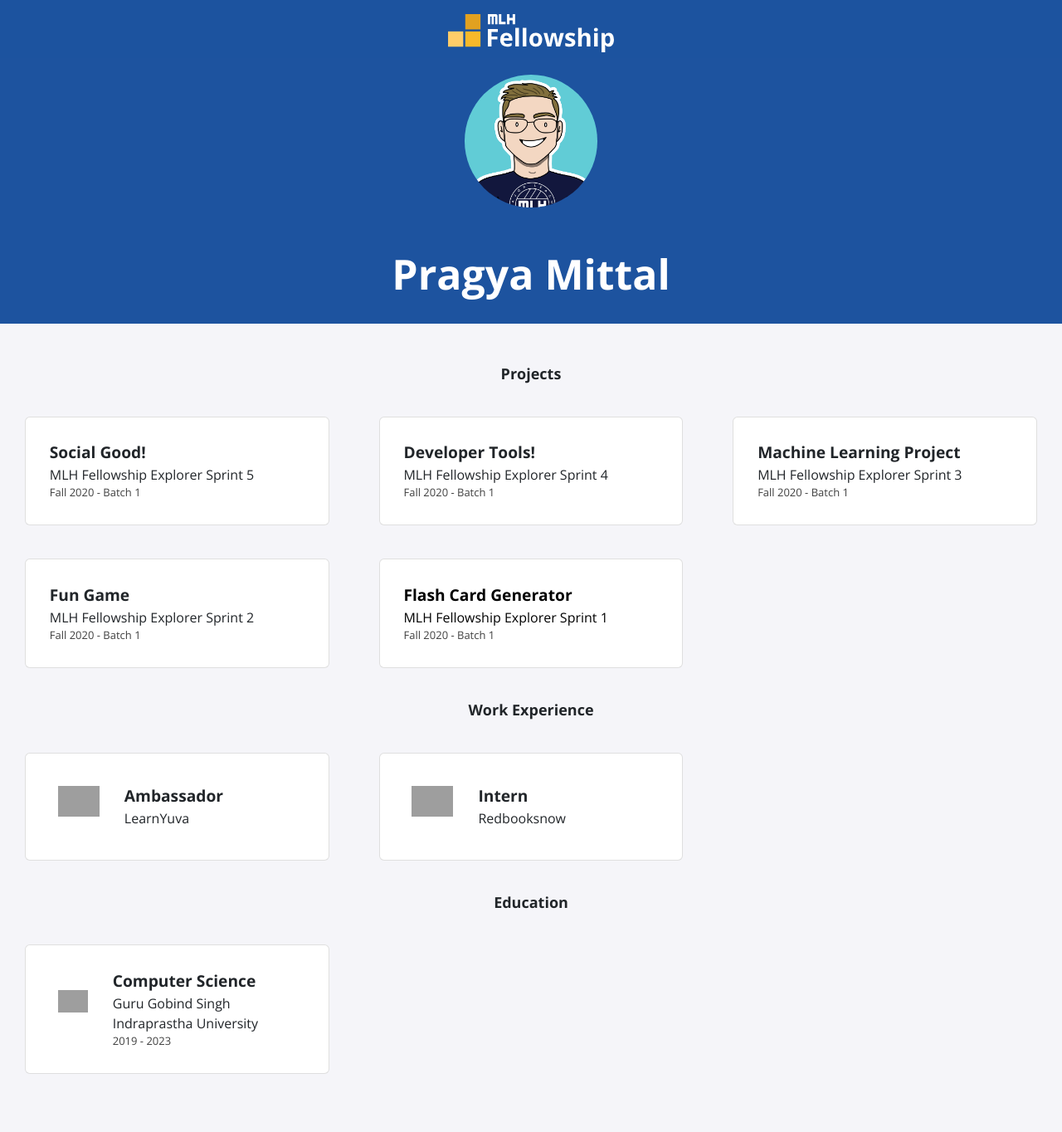
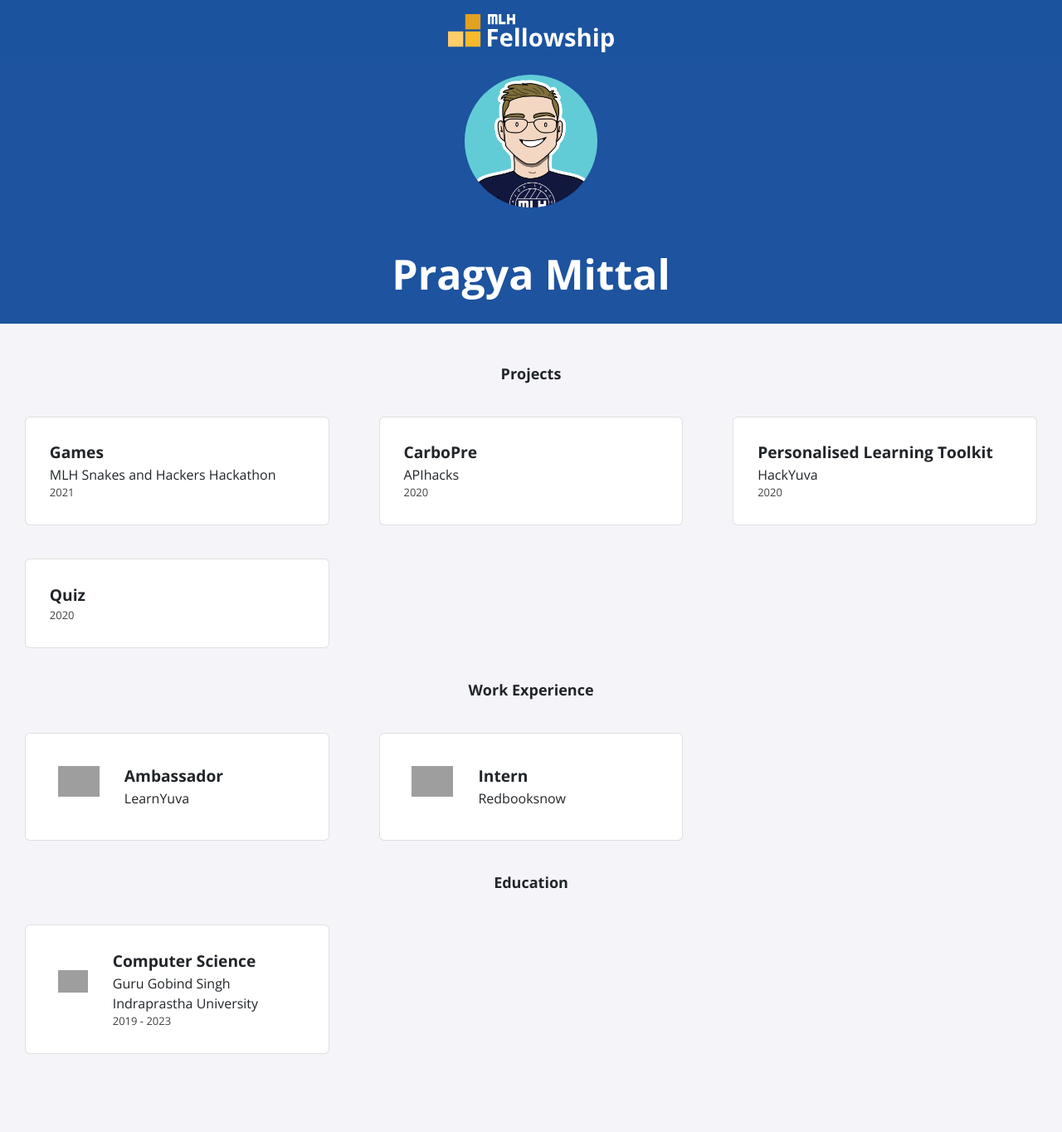
Before and after one commit to pragyamittal0/pragyamittal0.github.io, a Jekyll site: the page built from index.html, in a window 1280 px wide. Shown: the whole page at 83% size. Built offline with Jekyll 4.4.1, drawn with Linux system fonts in a browser that asks for light colours; nearby versions of some CDN libraries; after the commit the page ends 1340 px from its top, so only the background shows below that; grey boxes are pictures that could not be loaded.

Commit message:
Update projects.yml

```diff
--- a/_data/projects.yml
+++ b/_data/projects.yml
@@ -1,20 +1,14 @@
-- title: Social Good!
-  event: MLH Fellowship Explorer Sprint 5
-  date: Fall 2020 - Batch 1
+- title: Games
+  event: MLH Snakes and Hackers Hackathon
+  date: 2021
 
-- title: Developer Tools!
-  event: MLH Fellowship Explorer Sprint 4
-  date: Fall 2020 - Batch 1
+- title: CarboPre
+  event: APIhacks
+  date: 2020
 
-- title: Machine Learning Project
-  event: MLH Fellowship Explorer Sprint 3
-  date: Fall 2020 - Batch 1
+- title: Personalised Learning Toolkit
+  event: HackYuva
+  date: 2020
 
-- title: Fun Game
-  event: MLH Fellowship Explorer Sprint 2
-  date: Fall 2020 - Batch 1
-
-- title: Flash Card Generator
-  event: MLH Fellowship Explorer Sprint 1
-  date: Fall 2020 - Batch 1
-  page-name: sprint1
+- title: Quiz
+  date:  2020
```
